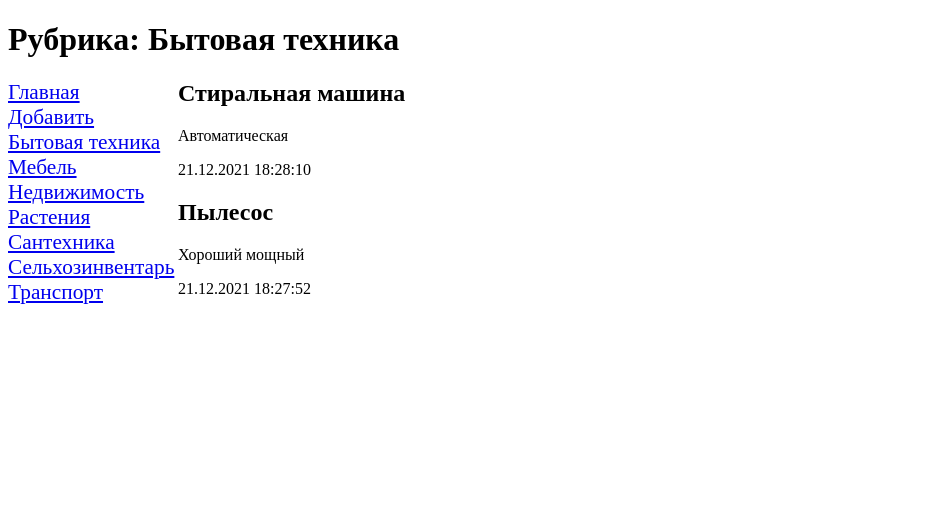
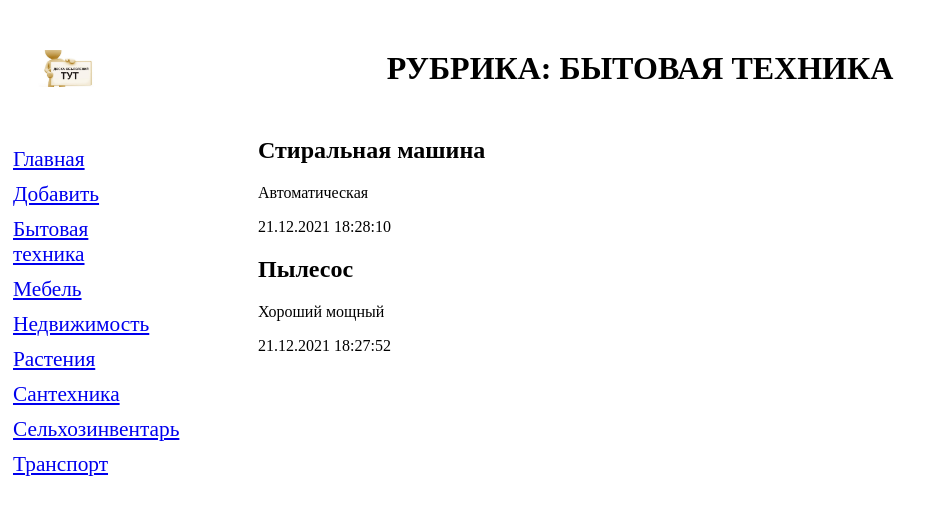
Before and after one commit to hinch32749/DronovProject, a Django app: page /bboard/3/ in a window 1280 px wide. Shown: the top 515 px of the page, without its empty margins (0-949 px from the left). Run offline with Django 4.2, Linux system fonts and the light colour scheme; data comes from the database, SQL or seed files in the repository.

Commit message:
customized css

```diff
--- a/samplesite/bboard/urls.py
+++ b/samplesite/bboard/urls.py
@@ -1,13 +1,15 @@
 from django.conf import settings
 from django.conf.urls.static import static
-from django.urls import path
+from django.urls import path, re_path
 
 from .views import index, by_rubric, BbCreateView
 
+# app_name = 'bboard'
+
 urlpatterns = [
-    path('add/', BbCreateView.as_view(), name='add'),
-    path('<int:rubric_id>/', by_rubric, name='by_rubric'),
-    path('index/', index, name='index')
+    re_path(r'^add/$', BbCreateView.as_view(), name='add'),
+    re_path(r'^(?P<rubric_id>[0-9]*)/$', by_rubric, name='by_rubric'),
+    re_path(r'^$', index, name='index')
 ]
 
 
--- a/samplesite/static/css/style.css
+++ b/samplesite/static/css/style.css
@@ -1,17 +1,19 @@
-header hl {
-    font-size: 4 Opt;
+header h1 {
     text-transform: uppercase;
     text-align: center;
-    background: url("static/img/doska1.jpg") left / auto 100% no-repeat;
+    margin: 50px 30px;
+    background: url("doska1.jpg") left / auto 150% no-repeat;
 }
 nav {
     font-size: 16pt;
-    width: 15Opx;
+    width: 150px;
     float: left;
 }
 nav a {
     display: block;
-    margin: lOpx Opx;
+    margin: 10px 5px;
 }
 section {
-    margin-left: 170px;
+    margin-top: 50px;
+    margin-left: 250px;
+}
```
Also changed, not shown: samplesite/static/css/doska1.jpg (renamed from samplesite/static/img/doska1.jpg).
